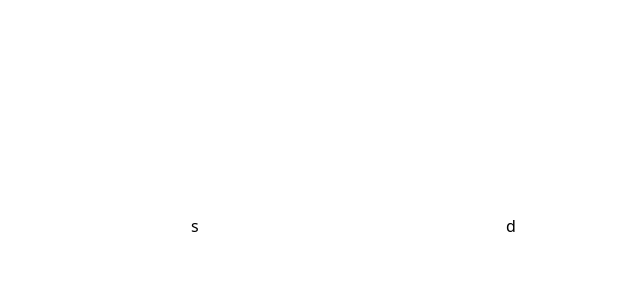
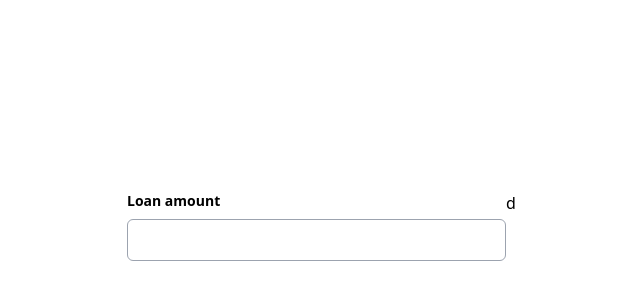
Before and after one commit to 2salted/loan-calculator-app, a React (Vite) app: page / in a window 1280 px wide. Shown: the part 174-474 px from the top of the page, without its empty margins (129-769 px from the left). Built offline with nearby package versions, Linux system fonts and the light colour scheme.

Commit message:
added inputs and label and css styles

```diff
--- a/src/MainPage.tsx
+++ b/src/MainPage.tsx
@@ -2,7 +2,7 @@ import Calculator from "./components/Calculator";
 
 export default function MainPage() {
   return (
-    <div className="flex justify-center items-center h-screen">
+    <div className="flex justify-center items-center w-screen h-screen">
       <Calculator />
     </div>
   );
--- a/src/components/Calculator.tsx
+++ b/src/components/Calculator.tsx
@@ -1,7 +1,10 @@
 export default function Calculator() {
   return (
-    <div className="flex flex-row w-1/2">
-      <div className="flex-1">s</div>
+    <div className="flex flex-row w-3/5">
+      <div className="flex flex-1 justify-center flex-col">
+        <label className="font-bold text-sm pb-2">Loan amount</label>
+        <input className="border rounded-md p-2 pl-2 outline-none border-gray-400"></input>
+      </div>
       <div className="flex-auto">d</div>
     </div>
   );
```
